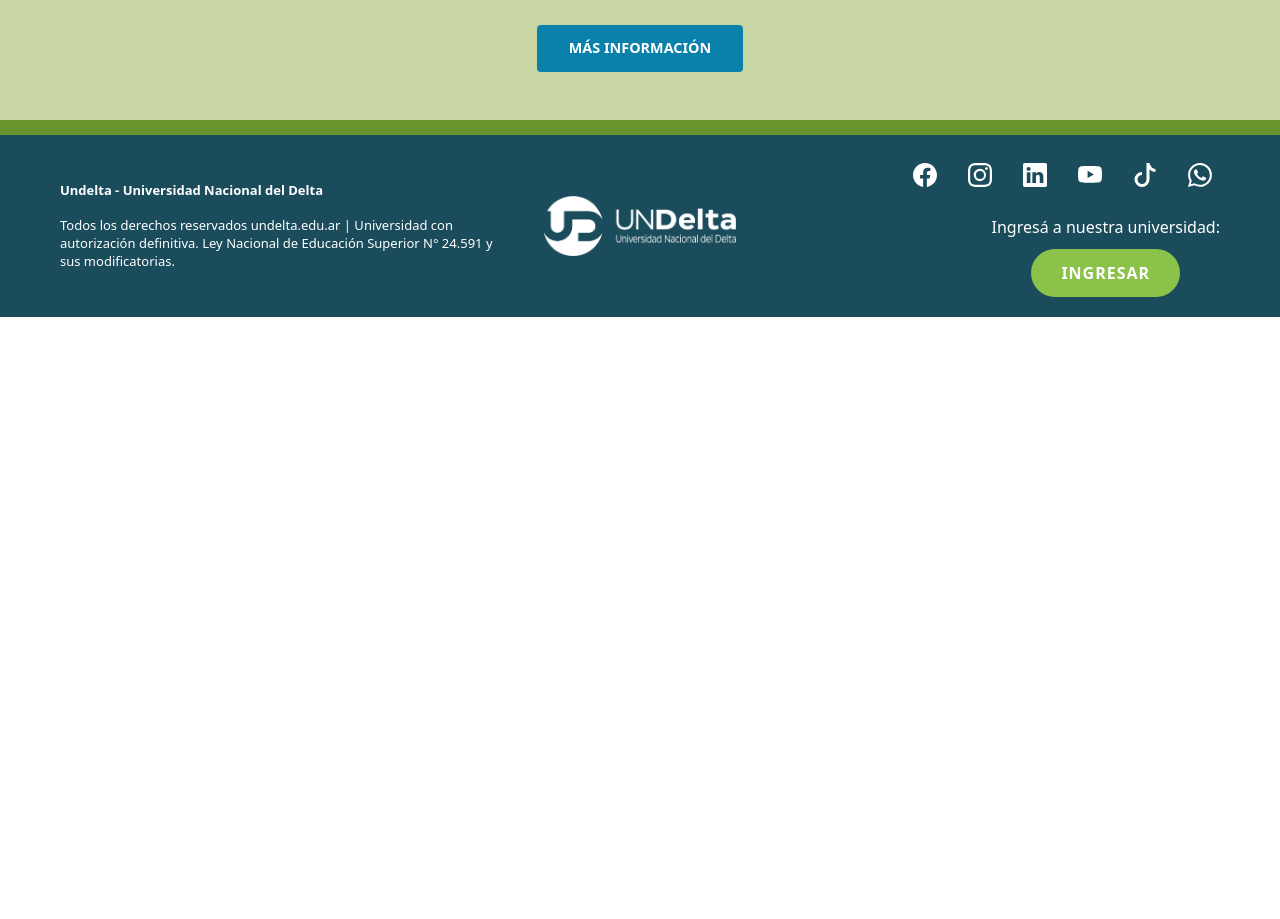
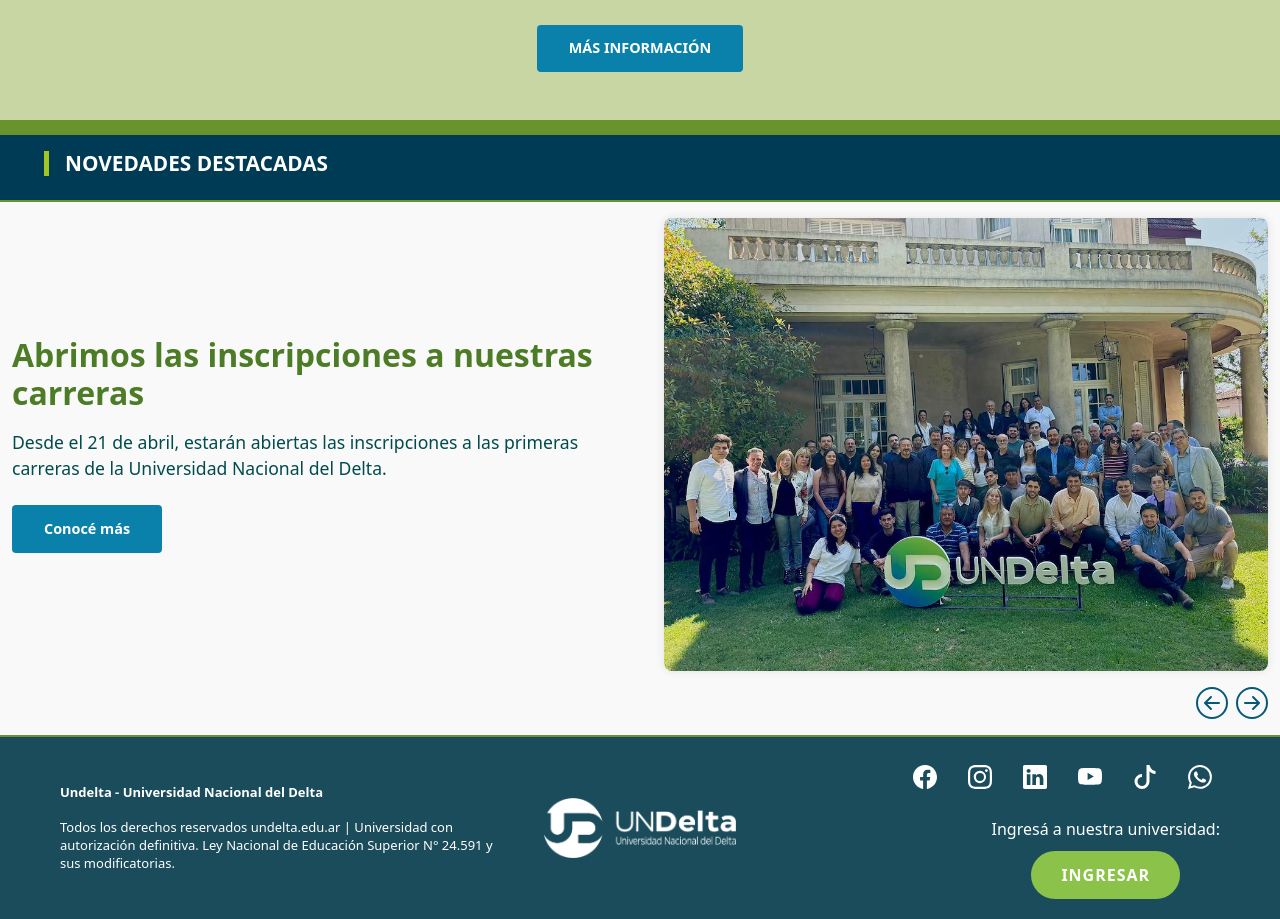
Before and after one commit to fabriguaglia/WebUndelta, a React (Create React App) app: page / in a window 1280 px wide. Shown: the part 1160-2079 px from the top of the page. Before the commit the page ends 1477 px from the top, so only its background shows below. Built offline with nearby package versions, Linux system fonts and the light colour scheme.

Commit message:
menu blog

```diff
--- a/src/App.js
+++ b/src/App.js
@@ -2,7 +2,7 @@
 import { Route, BrowserRouter as Router, Routes } from 'react-router-dom';
 import './App.css';
 import Header from './components/Header/Header.jsx';
-import Footer from './components/footer/footer.jsx';
+import Footer from './components/Footer/footer.jsx';
 import 'bootstrap/dist/css/bootstrap.min.css';
 
 function App() {
--- a/src/components/Menu/Menu.css
+++ b/src/components/Menu/Menu.css
@@ -144,3 +144,65 @@
     font-size: 0.8rem;
   }
 }
+
+/* Sección informativa tipo slider */
+.info-slider-custom {
+  background-color: #f9f9f9;
+  border-top: 2px solid #69932D;
+  border-bottom: 2px solid #69932D;
+  padding: 4rem 1rem;
+}
+
+.info-title-custom {
+  color: #4d7c26;
+  font-weight: 700;
+  font-size: 2rem;
+  margin-bottom: 1rem;
+}
+
+.info-text-custom {
+  color: #004b4d;
+  font-size: 1.1rem;
+  margin-bottom: 1.5rem;
+}
+
+.info-btn-custom {
+  background-color: #0078a0;
+  border-color: #0078a0;
+  border-radius: 20px;
+  padding: 0.6rem 1.8rem;
+  font-weight: 600;
+}
+
+.info-btn-custom:hover {
+  background-color: #005f7a;
+  border-color: #005f7a;
+}
+
+.info-image-custom {
+  max-width: 100%;
+  border-radius: 8px;
+  box-shadow: 0 0 10px rgba(0,0,0,0.1);
+}
+
+/* Separador de sección: Novedades Destacadas */
+.novedades-separator-custom {
+  background-color: #003B55; /* Fondo azul oscuro */
+  padding: 1rem ;
+}
+
+.novedades-title-custom {
+  color: white;
+  font-weight: bold;
+  font-size: 1.3rem;
+  position: relative;
+  margin-left: 1rem;
+  padding-left: 1rem;
+  border-left: 5px solid #A2C523; /* Línea verde a la izquierda */
+  display: inline-block;
+}
+
+.arrow-container {
+  text-align: right;
+  padding-right: 2rem;
+}
--- a/src/components/Menu/Menu.jsx
+++ b/src/components/Menu/Menu.jsx
@@ -2,6 +2,7 @@
 import Videodelta from "./UNDelta-inscripcion-carrerasABRIL-2025_v2-HORIZ.mp4";
 import './Menu.css';
 import 'bootstrap/dist/css/bootstrap.min.css';
+import Novedadesimg from './novedadesimage.png';
 
 function Menu() {
   return (
@@ -87,6 +88,40 @@
           <div className="col"></div>
         </div>
       </div>
+      <div className="novedades-separator-custom">
+        <div className="container-fluid">
+          <h3 className="novedades-title-custom">NOVEDADES DESTACADAS</h3>
+        </div>
+      </div>
+
+      <div className="container-fluid info-slider-custom py-3">
+        <div className="row align-items-center justify-content-center gx-5">
+          <div className="col-md-6 text-center text-md-start mb-4 mb-md-0">
+            <h3 className="info-title-custom">Abrimos las inscripciones a nuestras carreras</h3>
+            <p className="info-text-custom">
+              Desde el 21 de abril, estarán abiertas las inscripciones a las primeras carreras de la Universidad Nacional del Delta.
+            </p>
+            <button className="info-button">Conocé más</button>
+          </div>
+          <div className="col-md-6 text-center">
+            <img
+              src={Novedadesimg}
+              alt="Inscripción UNDelta"
+              className="img-fluid info-image-custom"
+            />
+          </div>
+          <div className="arrow-container text-end mt-3">
+            <svg xmlns="http://www.w3.org/2000/svg" width="32" height="32" fill="#045976" className="bi bi-arrow-left-circle me-2" viewBox="0 0 16 16">
+              <path fillRule="evenodd" d="M1 8a7 7 0 1 0 14 0A7 7 0 0 0 1 8m15 0A8 8 0 1 1 0 8a8 8 0 0 1 16 0m-4.5-.5a.5.5 0 0 1 0 1H5.707l2.147 2.146a.5.5 0 0 1-.708.708l-3-3a.5.5 0 0 1 0-.708l3-3a.5.5 0 1 1 .708.708L5.707 7.5z"/>
+            </svg>
+            <svg xmlns="http://www.w3.org/2000/svg" width="32" height="32" fill="#045976" className="bi bi-arrow-right-circle" viewBox="0 0 16 16">
+              <path fillRule="evenodd" d="M1 8a7 7 0 1 0 14 0A7 7 0 0 0 1 8m15 0A8 8 0 1 1 0 8a8 8 0 0 1 16 0M4.5 7.5a.5.5 0 0 0 0 1h5.793l-2.147 2.146a.5.5 0 0 0 .708.708l3-3a.5.5 0 0 0 0-.708l-3-3a.5.5 0 1 0-.708.708L10.293 7.5z"/>
+            </svg>
+          </div>
+
+        </div>
+      </div>
+
     </>
   );
 }
```
Also changed, not shown: src/components/Menu/novedadesimage.png (added).
